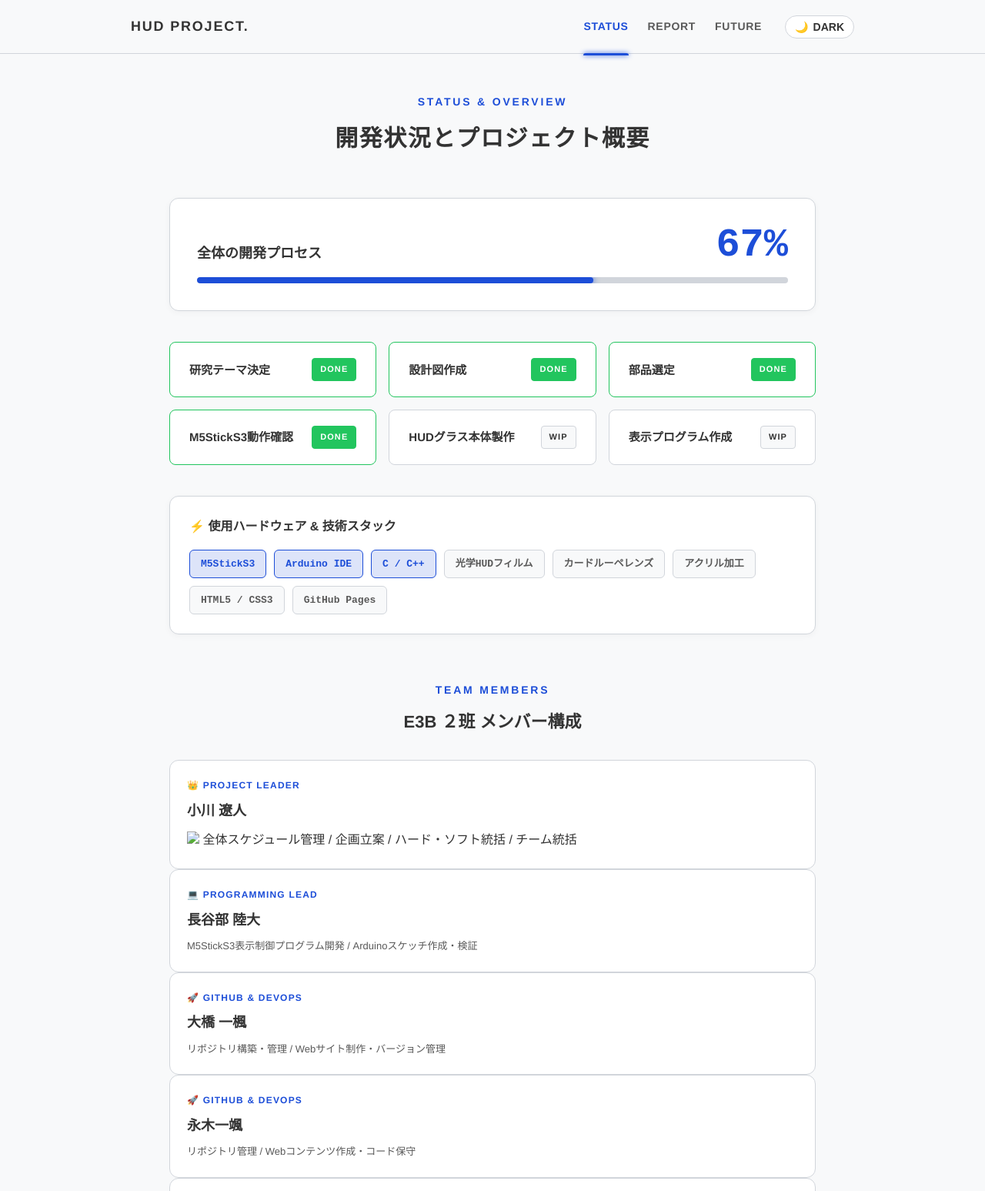
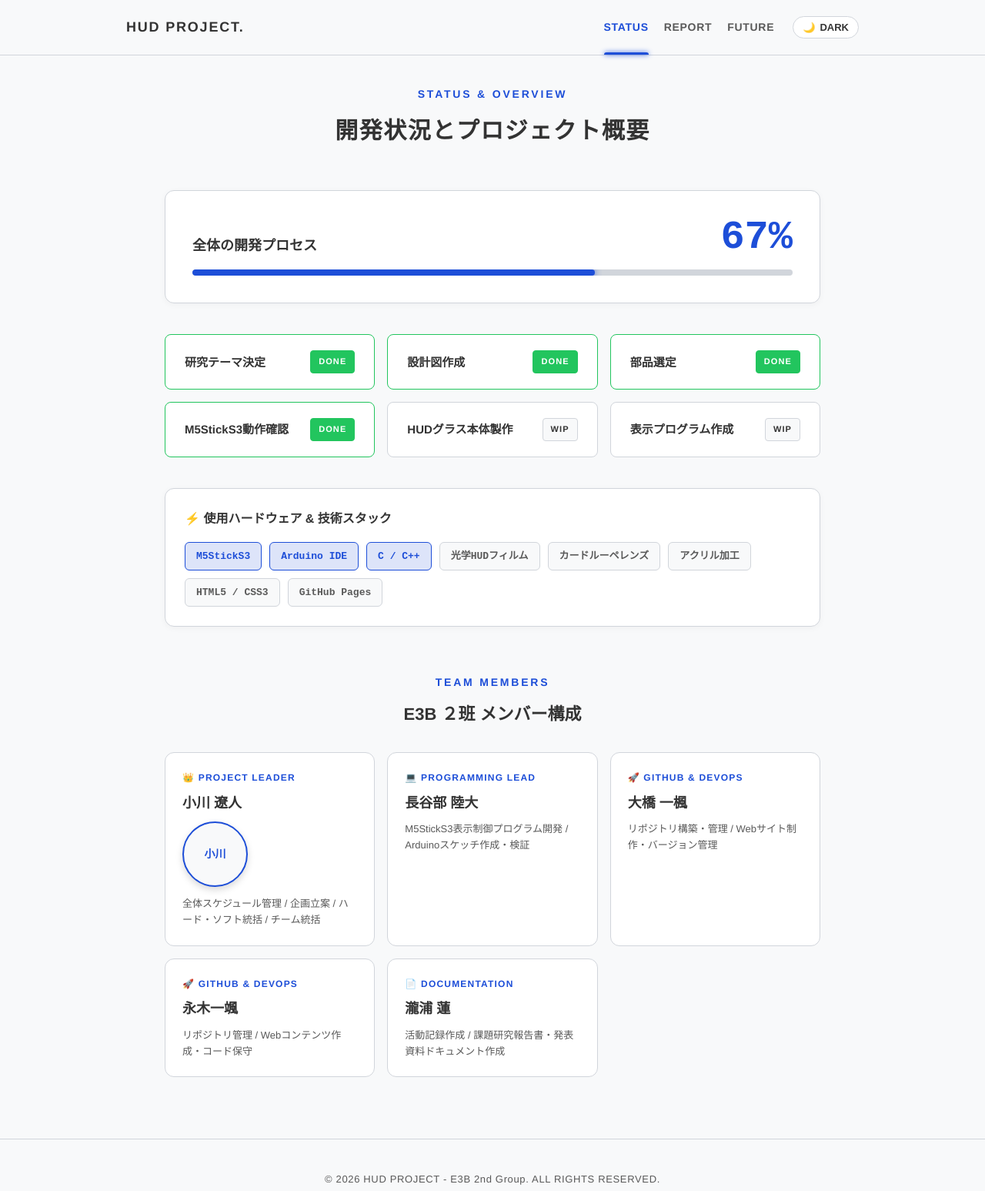
Before and after one commit to dennkika/E3B-2026-, a plain HTML site: page index.html in a window 1280 px wide. Shown: the top 1547 px of the page at 77% size. Drawn offline with Linux system fonts and the light colour scheme.

Commit message:
Update index.html

```diff
--- a/index.html
+++ b/index.html
@@ -31,7 +31,13 @@
             --header-bg: rgba(11, 15, 25, 0.95);
         }
 
-        * { margin: 0; padding: 0; box-sizing: border-box; transition: background-color 0.3s, color 0.3s, border-color 0.3s; }
+        * {
+            margin: 0;
+            padding: 0;
+            box-sizing: border-box;
+            transition: background-color 0.3s, color 0.3s, border-color 0.3s;
+        }
+
         body {
             font-family: var(--font-main);
             background-color: var(--bg-color);
@@ -40,6 +46,7 @@
             -webkit-font-smoothing: antialiased;
             overflow: hidden;
         }
+
         body.loaded {
             overflow: auto;
         }
@@ -59,7 +66,9 @@
             transition: transform 0.8s cubic-bezier(0.86, 0, 0.07, 1), opacity 0.8s ease, visibility 0.8s;
             visibility: visible;
         }
+
         .loader-content { text-align: center; }
+
         .loader-text {
             display: block;
             font-size: 24px;
@@ -71,8 +80,10 @@
             transform: translateY(15px);
             animation: textReveal 0.6s cubic-bezier(0.215, 0.61, 0.355, 1) 0.2s forwards;
         }
+
         .loader-line {
-            width: 0; height: 3px;
+            width: 0;
+            height: 3px;
             background-color: var(--accent);
             margin: 0 auto;
             border-radius: 2px;
@@ -84,6 +95,7 @@
             from { opacity: 0; transform: translateY(15px); }
             to { opacity: 1; transform: translateY(0); }
         }
+
         @keyframes lineGrow {
             0% { width: 0; }
             100% { width: 140px; }
@@ -98,28 +110,74 @@
 
         /* --- Header --- */
         header {
-            position: fixed; top: 0; width: 100%; height: 70px;
+            position: fixed;
+            top: 0;
+            width: 100%;
+            min-height: 70px;
             background: var(--header-bg);
             backdrop-filter: blur(10px);
-            z-index: 1000; border-bottom: 1px solid var(--border);
-            display: flex; align-items: center; justify-content: center;
+            z-index: 1000;
+            border-bottom: 1px solid var(--border);
+            display: flex;
+            align-items: center;
+            justify-content: center;
         }
+
         .nav-inner {
-            width: 100%; max-width: 1000px; padding: 0 30px;
-            display: flex; justify-content: space-between; align-items: center;
+            width: 100%;
+            max-width: 1000px;
+            padding: 0 24px;
+            display: flex;
+            justify-content: space-between;
+            align-items: center;
+            gap: 16px;
         }
-        .logo { font-size: 18px; font-weight: bold; text-decoration: none; color: var(--text-main); letter-spacing: 0.1em; }
-        .nav-right { display: flex; align-items: center; gap: 30px; }
-        .nav-links { display: flex; gap: 25px; }
+
+        .logo {
+            font-size: 18px;
+            font-weight: bold;
+            text-decoration: none;
+            color: var(--text-main);
+            letter-spacing: 0.1em;
+            white-space: nowrap;
+        }
+
+        .nav-right {
+            display: flex;
+            align-items: center;
+            gap: 24px;
+        }
+
+        .nav-links {
+            display: flex;
+            gap: 20px;
+        }
+
         .nav-links a {
-            font-size: 14px; text-decoration: none; color: var(--text-muted);
-            letter-spacing: 0.05em; font-weight: bold; transition: color 0.3s;
-            position: relative; padding: 25px 0;
+            font-size: 14px;
+            text-decoration: none;
+            color: var(--text-muted);
+            letter-spacing: 0.05em;
+            font-weight: bold;
+            transition: color 0.3s;
+            position: relative;
+            padding: 23px 0;
+            white-space: nowrap;
         }
-        .nav-links a:hover, .nav-links a.active { color: var(--accent); }
+
+        .nav-links a:hover,
+        .nav-links a.active { color: var(--accent); }
+
         .nav-links a.active::after {
-            content: ''; position: absolute; left: 0; bottom: 0; width: 100%; height: 3px; background: var(--accent);
-            border-radius: 3px 3px 0 0; box-shadow: 0 0 6px var(--accent);
+            content: '';
+            position: absolute;
+            left: 0;
+            bottom: 0;
+            width: 100%;
+            height: 3px;
+            background: var(--accent);
+            border-radius: 3px 3px 0 0;
+            box-shadow: 0 0 6px var(--accent);
         }
 
         /* ダークモード切り替えボタン */
@@ -130,59 +188,211 @@
             padding: 6px 12px;
             border-radius: 20px;
             cursor: pointer;
-            font-size: 14px;
+            font-size: 13px;
             font-weight: bold;
             display: flex;
             align-items: center;
             gap: 6px;
+            white-space: nowrap;
         }
+
         .theme-toggle:hover { border-color: var(--accent); color: var(--accent); }
 
         /* --- Layout --- */
-        .container { max-width: 900px; margin: 0 auto; padding: 120px 30px 80px; min-height: calc(100vh - 80px); }
-        .page-section { display: none; opacity: 0; transform: translateY(10px); transition: opacity 0.4s ease-out, transform 0.4s ease-out; }
-        .page-section.active { display: block; opacity: 1; transform: translateY(0); }
+        .container {
+            max-width: 900px;
+            margin: 0 auto;
+            padding: 110px 24px 80px;
+            min-height: calc(100vh - 80px);
+        }
+
+        .page-section {
+            display: none;
+            opacity: 0;
+            transform: translateY(10px);
+            transition: opacity 0.4s ease-out, transform 0.4s ease-out;
+        }
+
+        .page-section.active {
+            display: block;
+            opacity: 1;
+            transform: translateY(0);
+        }
 
         .section-header { margin-bottom: 50px; text-align: center; }
-        .section-en { font-size: 14px; color: var(--accent); letter-spacing: 0.2em; text-transform: uppercase; margin-bottom: 8px; display: block; font-weight: bold; }
-        .section-jp { font-size: 30px; font-weight: bold; letter-spacing: 0.05em; color: var(--text-main); }
+
+        .section-en {
+            font-size: 14px;
+            color: var(--accent);
+            letter-spacing: 0.2em;
+            text-transform: uppercase;
+            margin-bottom: 8px;
+            display: block;
+            font-weight: bold;
+        }
+
+        .section-jp {
+            font-size: 30px;
+            font-weight: bold;
+            letter-spacing: 0.05em;
+            color: var(--text-main);
+        }
 
         /* --- Tech Stack & Specs --- */
         .tech-wrapper {
-            background: var(--card-bg); border-radius: 12px; padding: 25px; margin-bottom: 40px;
-            border: 1px solid var(--border); box-shadow: 0 2px 8px rgba(0,0,0,0.04);
+            background: var(--card-bg);
+            border-radius: 12px;
+            padding: 25px;
+            margin-bottom: 40px;
+            border: 1px solid var(--border);
+            box-shadow: 0 2px 8px rgba(0,0,0,0.04);
         }
-        .tech-title { font-size: 16px; font-weight: bold; margin-bottom: 15px; color: var(--text-main); display: flex; align-items: center; gap: 8px; }
+
+        .tech-title {
+            font-size: 16px;
+            font-weight: bold;
+            margin-bottom: 15px;
+            color: var(--text-main);
+            display: flex;
+            align-items: center;
+            gap: 8px;
+        }
+
         .tech-tags { display: flex; flex-wrap: wrap; gap: 10px; }
+
         .tech-tag {
-            background: var(--bg-color); border: 1px solid var(--border); color: var(--text-muted);
-            padding: 6px 14px; border-radius: 6px; font-size: 13px; font-weight: bold; font-family: var(--font-mono);
+            background: var(--bg-color);
+            border: 1px solid var(--border);
+            color: var(--text-muted);
+            padding: 6px 14px;
+            border-radius: 6px;
+            font-size: 13px;
+            font-weight: bold;
+            font-family: var(--font-mono);
         }
-        .tech-tag.highlight { border-color: var(--accent); color: var(--accent); background: var(--accent-glow); }
+
+        .tech-tag.highlight {
+            border-color: var(--accent);
+            color: var(--accent);
+            background: var(--accent-glow);
+        }
 
         /* --- Progress Section (#status) --- */
-        .progress-wrapper { margin-bottom: 40px; background: var(--card-bg); padding: 35px; border-radius: 12px; box-shadow: 0 2px 8px rgba(0,0,0,0.04); border: 1px solid var(--border); }
-        .progress-info { display: flex; justify-content: space-between; align-items: flex-end; margin-bottom: 15px; }
+        .progress-wrapper {
+            margin-bottom: 40px;
+            background: var(--card-bg);
+            padding: 35px;
+            border-radius: 12px;
+            box-shadow: 0 2px 8px rgba(0,0,0,0.04);
+            border: 1px solid var(--border);
+        }
+
+        .progress-info {
+            display: flex;
+            justify-content: space-between;
+            align-items: flex-end;
+            margin-bottom: 15px;
+        }
+
         .progress-label { font-size: 18px; font-weight: bold; }
-        .progress-percent { font-size: 52px; font-weight: bold; line-height: 1; color: var(--accent); font-family: var(--font-mono); }
-        .progress-track { width: 100%; height: 8px; background-color: var(--border); position: relative; border-radius: 4px; overflow: hidden; }
-        .progress-fill { position: absolute; left: 0; top: 0; height: 100%; background-color: var(--accent); width: 0%; transition: width 1.5s cubic-bezier(0.215, 0.61, 0.355, 1); border-radius: 4px; box-shadow: 0 0 10px var(--accent); }
 
-        .task-grid { display: grid; grid-template-columns: repeat(auto-fit, minmax(260px, 1fr)); gap: 16px; margin-bottom: 40px; }
-        .task-item { padding: 20px 25px; background: var(--card-bg); font-size: 15px; font-weight: bold; display: flex; align-items: center; justify-content: space-between; border-radius: 8px; border: 1px solid var(--border); }
+        .progress-percent {
+            font-size: 52px;
+            font-weight: bold;
+            line-height: 1;
+            color: var(--accent);
+            font-family: var(--font-mono);
+        }
+
+        .progress-track {
+            width: 100%;
+            height: 8px;
+            background-color: var(--border);
+            position: relative;
+            border-radius: 4px;
+            overflow: hidden;
+        }
+
+        .progress-fill {
+            position: absolute;
+            left: 0;
+            top: 0;
+            height: 100%;
+            background-color: var(--accent);
+            width: 0%;
+            transition: width 1.5s cubic-bezier(0.215, 0.61, 0.355, 1);
+            border-radius: 4px;
+            box-shadow: 0 0 10px var(--accent);
+        }
+
+        .task-grid {
+            display: grid;
+            grid-template-columns: repeat(auto-fit, minmax(260px, 1fr));
+            gap: 16px;
+            margin-bottom: 40px;
+        }
+
+        .task-item {
+            padding: 20px 25px;
+            background: var(--card-bg);
+            font-size: 15px;
+            font-weight: bold;
+            display: flex;
+            align-items: center;
+            justify-content: space-between;
+            border-radius: 8px;
+            border: 1px solid var(--border);
+        }
+
         .task-item.done { border-color: #22c55e; }
-        .task-item span.status { font-size: 11px; font-weight: bold; letter-spacing: 0.1em; border: 1px solid var(--border); padding: 4px 10px; border-radius: 4px; background: var(--bg-color); }
-        .task-item.done span.status { background: #22c55e; color: #fff; border-color: #22c55e; }
+
+        .task-item span.status {
+            font-size: 11px;
+            font-weight: bold;
+            letter-spacing: 0.1em;
+            border: 1px solid var(--border);
+            padding: 4px 10px;
+            border-radius: 4px;
+            background: var(--bg-color);
+        }
+
+        .task-item.done span.status {
+            background: #22c55e;
+            color: #fff;
+            border-color: #22c55e;
+        }
 
         /* --- Members Section --- */
-        .member-grid { display: grid; grid-template-columns: repeat(auto-fit, minmax(250px, 1fr)); gap: 16px; }
+        .member-grid {
+            display: grid;
+            grid-template-columns: repeat(auto-fit, minmax(250px, 1fr));
+            gap: 16px;
+        }
+
         .member-card {
-            background: var(--card-bg); border: 1px solid var(--border); border-radius: 12px; padding: 22px; text-align: left;
+            background: var(--card-bg);
+            border: 1px solid var(--border);
+            border-radius: 12px;
+            padding: 22px;
+            text-align: left;
         }
-        .member-role { font-size: 12px; color: var(--accent); font-weight: bold; letter-spacing: 0.1em; margin-bottom: 5px; text-transform: uppercase; }
-        .member-name { font-size: 18px; font-weight: bold; color: var(--text-main); margin-bottom: 8px; }
 
-        /* 顔写真アイコンのスタイル */
+        .member-role {
+            font-size: 12px;
+            color: var(--accent);
+            font-weight: bold;
+            letter-spacing: 0.1em;
+            margin-bottom: 5px;
+            text-transform: uppercase;
+        }
+
+        .member-name {
+            font-size: 18px;
+            font-weight: bold;
+            color: var(--text-main);
+            margin-bottom: 8px;
+        }
+
         .member-photo {
             width: 85px;
             height: 85px;
@@ -192,44 +402,156 @@
             margin: 8px 0 12px 0;
             display: block;
             box-shadow: 0 4px 10px rgba(0,0,0,0.15);
+            background-color: var(--bg-color);
         }
 
-        .member-desc { font-size: 13px; color: var(--text-muted); line-height: 1.6; }
+        .member-desc {
+            font-size: 13px;
+            color: var(--text-muted);
+            line-height: 1.6;
+        }
 
         /* --- Gallery Section --- */
-        .gallery-grid { display: grid; grid-template-columns: repeat(auto-fit, minmax(240px, 1fr)); gap: 16px; margin-top: 15px; }
+        .gallery-grid {
+            display: grid;
+            grid-template-columns: repeat(auto-fit, minmax(240px, 1fr));
+            gap: 16px;
+            margin-top: 15px;
+        }
+
         .gallery-item {
-            background: var(--bg-color); border: 1px solid var(--border); border-radius: 8px; height: 180px;
-            display: flex; flex-direction: column; align-items: center; justify-content: center; color: var(--text-muted);
-            font-size: 13px; text-align: center; overflow: hidden;
+            background: var(--bg-color);
+            border: 1px solid var(--border);
+            border-radius: 8px;
+            height: 180px;
+            display: flex;
+            flex-direction: column;
+            align-items: center;
+            justify-content: center;
+            color: var(--text-muted);
+            font-size: 13px;
+            text-align: center;
+            overflow: hidden;
+            padding: 12px;
         }
 
         /* --- Report Section (#report) --- */
         .timeline { position: relative; padding-left: 30px; }
-        .timeline::before { content: ''; position: absolute; left: 0; top: 10px; bottom: 0; width: 3px; background: var(--border); border-radius: 2px; }
-        .timeline-item { position: relative; margin-bottom: 50px; background: var(--card-bg); padding: 25px 30px; border-radius: 12px; border: 1px solid var(--border); }
+
+        .timeline::before {
+            content: '';
+            position: absolute;
+            left: 0;
+            top: 10px;
+            bottom: 0;
+            width: 3px;
+            background: var(--border);
+            border-radius: 2px;
+        }
+
+        .timeline-item {
+            position: relative;
+            margin-bottom: 50px;
+            background: var(--card-bg);
+            padding: 25px 30px;
+            border-radius: 12px;
+            border: 1px solid var(--border);
+        }
+
         .timeline-item:last-child { margin-bottom: 0; }
+
         .timeline-item::before {
-            content: ''; position: absolute; left: -36px; top: 32px; width: 14px; height: 14px; background: var(--accent); border: 3px solid var(--bg-color); border-radius: 50%; box-shadow: 0 0 8px var(--accent);
+            content: '';
+            position: absolute;
+            left: -36px;
+            top: 32px;
+            width: 14px;
+            height: 14px;
+            background: var(--accent);
+            border: 3px solid var(--bg-color);
+            border-radius: 50%;
+            box-shadow: 0 0 8px var(--accent);
         }
-        .timeline-date { font-size: 12px; letter-spacing: 0.1em; color: var(--accent); margin-bottom: 8px; display: block; font-weight: bold; font-family: var(--font-mono); }
+
+        .timeline-date {
+            font-size: 12px;
+            letter-spacing: 0.1em;
+            color: var(--accent);
+            margin-bottom: 8px;
+            display: block;
+            font-weight: bold;
+            font-family: var(--font-mono);
+        }
+
         .timeline-title { font-size: 18px; margin-bottom: 15px; font-weight: bold; }
         .timeline-content { font-size: 15px; color: var(--text-muted); line-height: 1.8; }
         .timeline-content ul { margin: 12px 0 0 20px; padding: 0; list-style-type: disc; }
 
         /* --- Future Section (#future) --- */
         .future-list { list-style: none; counter-reset: future-counter; }
+
         .future-list li {
-            position: relative; padding: 25px 25px 25px 80px; margin-bottom: 16px; background: var(--card-bg); border-radius: 12px; border: 1px solid var(--border);
-            font-size: 16px; font-weight: bold; display: flex; align-items: center;
+            position: relative;
+            padding: 25px 25px 25px 80px;
+            margin-bottom: 16px;
+            background: var(--card-bg);
+            border-radius: 12px;
+            border: 1px solid var(--border);
+            font-size: 16px;
+            font-weight: bold;
+            display: flex;
+            align-items: center;
         }
+
         .future-list li::before {
-            content: "0" counter(future-counter); counter-increment: future-counter;
-            position: absolute; left: 25px; font-size: 22px; font-weight: bold; color: var(--accent); font-family: var(--font-mono);
+            content: "0" counter(future-counter);
+            counter-increment: future-counter;
+            position: absolute;
+            left: 25px;
+            font-size: 22px;
+            font-weight: bold;
+            color: var(--accent);
+            font-family: var(--font-mono);
         }
 
         /* --- Footer --- */
-        footer { text-align: center; color: var(--text-muted); font-size: 13px; padding: 40px 20px; border-top: 1px solid var(--border); letter-spacing: 0.05em; }
+        footer {
+            text-align: center;
+            color: var(--text-muted);
+            font-size: 13px;
+            padding: 40px 20px;
+            border-top: 1px solid var(--border);
+            letter-spacing: 0.05em;
+        }
+
+        /* --- Responsive --- */
+        @media (max-width: 680px) {
+            .nav-inner {
+                padding: 10px 16px;
+                flex-wrap: wrap;
+            }
+            .nav-right {
+                width: 100%;
+                justify-content: space-between;
+                gap: 12px;
+            }
+            .nav-links {
+                gap: 14px;
+            }
+            .nav-links a {
+                padding: 10px 0;
+                font-size: 13px;
+            }
+            .container {
+                padding: 130px 16px 60px;
+            }
+            .section-jp {
+                font-size: 24px;
+            }
+            .progress-percent {
+                font-size: 40px;
+            }
+        }
     </style>
 </head>
 <body>
@@ -247,12 +569,12 @@
         <div class="nav-inner">
             <a href="#status" class="logo">HUD PROJECT.</a>
             <div class="nav-right">
-                <nav class="nav-links">
+                <nav class="nav-links" aria-label="メインナビゲーション">
                     <a href="#status" class="nav-link">STATUS</a>
                     <a href="#report" class="nav-link">REPORT</a>
                     <a href="#future" class="nav-link">FUTURE</a>
                 </nav>
-                <button class="theme-toggle" id="themeToggle">
+                <button class="theme-toggle" id="themeToggle" type="button" aria-label="テーマ切り替え">
                     <span id="themeIcon">🌙</span> <span id="themeText">DARK</span>
                 </button>
             </div>
@@ -331,8 +653,12 @@
                 <div class="member-card">
                     <div class="member-role">👑 PROJECT LEADER</div>
                     <div class="member-name">小川 遼人</div>
-                    <!-- ▼ アップロードいただいた実際の顔写真データ（Base64形式）を直接指定 ▼ -->
-                    <img src="ogawa.jpg.heic"
+                    <img
+                        src="ogawa.jpg.heic"
+                        alt="小川 遼人のプロフィール画像"
+                        class="member-photo"
+                        onerror="this.replaceWith(createAvatarFallback('小川'));"
+                    >
                     <div class="member-desc">
                         全体スケジュール管理 / 企画立案 / ハード・ソフト統括 / チーム統括
                     </div>
@@ -459,13 +785,26 @@
     </div>
 
     <footer>
-        <p>&copy; 2024 HUD PROJECT - E3B 2nd Group. ALL RIGHTS RESERVED.</p>
+        <p>&copy; 2026 HUD PROJECT - E3B 2nd Group. ALL RIGHTS RESERVED.</p>
     </footer>
 
     <script>
+        function createAvatarFallback(label) {
+            const div = document.createElement('div');
+            div.className = 'member-photo';
+            div.style.display = 'flex';
+            div.style.alignItems = 'center';
+            div.style.justifyContent = 'center';
+            div.style.fontWeight = 'bold';
+            div.style.fontSize = '14px';
+            div.style.color = 'var(--accent)';
+            div.textContent = label;
+            return div;
+        }
+
         function initApp() {
+            initTheme();
             navigate();
-            initTheme();
 
             setTimeout(() => {
                 document.body.classList.add('loaded');
@@ -516,26 +855,45 @@
 
         if (themeToggle) {
             themeToggle.addEventListener('click', () => {
-                const currentTheme = document.documentElement.getAttribute('data-theme');
-                const isCurrentlyDark = currentTheme === 'dark';
+                const isCurrentlyDark = document.documentElement.getAttribute('data-theme') === 'dark';
                 updateThemeUI(!isCurrentlyDark);
             });
         }
 
         function navigate() {
             let hash = window.location.hash || '#status';
+            let targetSection = document.querySelector(hash);
+
+            if (!targetSection || !targetSection.classList.contains('page-section')) {
+                hash = '#status';
+                targetSection = document.getElementById('status');
+            }
 
             document.querySelectorAll('.page-section').forEach(sec => sec.classList.remove('active'));
             document.querySelectorAll('.nav-link').forEach(link => link.classList.remove('active'));
 
-            const targetSection = document.querySelector(hash);
-            if (targetSection) targetSection.classList.add('active');
+            if (targetSection) {
+                targetSection.classList.add('active');
+            }
 
             const targetLink = document.querySelector(`.nav-link[href="${hash}"]`);
-            if (targetLink) targetLink.classList.add('active');
+            if (targetLink) {
+                targetLink.classList.add('active');
+            }
 
-            window.scrollTo(0, 0);
+            window.scrollTo({ top: 0, behavior: 'instant' });
         }
+
+        document.querySelectorAll('a[href^="#"]').forEach(anchor => {
+            anchor.addEventListener('click', (e) => {
+                const href = anchor.getAttribute('href');
+                if (window.location.hash === href || (href === '#status' && !window.location.hash)) {
+                    e.preventDefault();
+                    window.location.hash = href;
+                    navigate();
+                }
+            });
+        });
 
         window.addEventListener('hashchange', navigate);
     </script>
```
